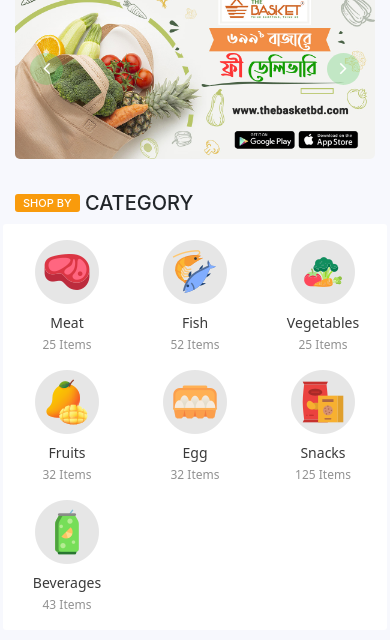
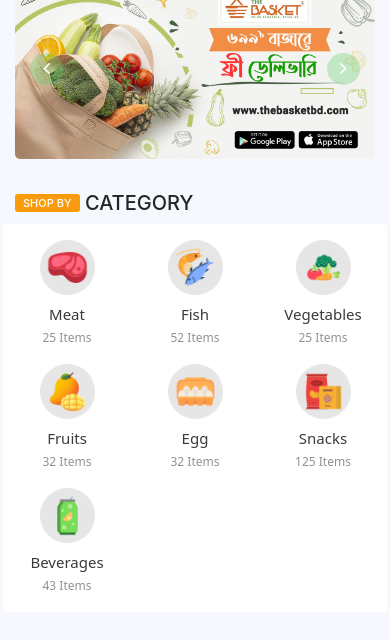
Before and after one commit to Ajij98/ccc, a plain HTML site: page index.html in a window 390 px wide. Shown: the part 204-844 px from the top of the page. Drawn offline with nearby package versions, Linux system fonts and the light colour scheme.

Commit message:
Update index.css

```diff
--- a/assets/css/index.css
+++ b/assets/css/index.css
@@ -119,8 +119,11 @@ body{
 
 
 
+	#category-section img {
+		width: 55px;
+	}
 	#category-section p{
-		font-size: 14px;
+		font-size: 15px;
 	}
 
 
```
